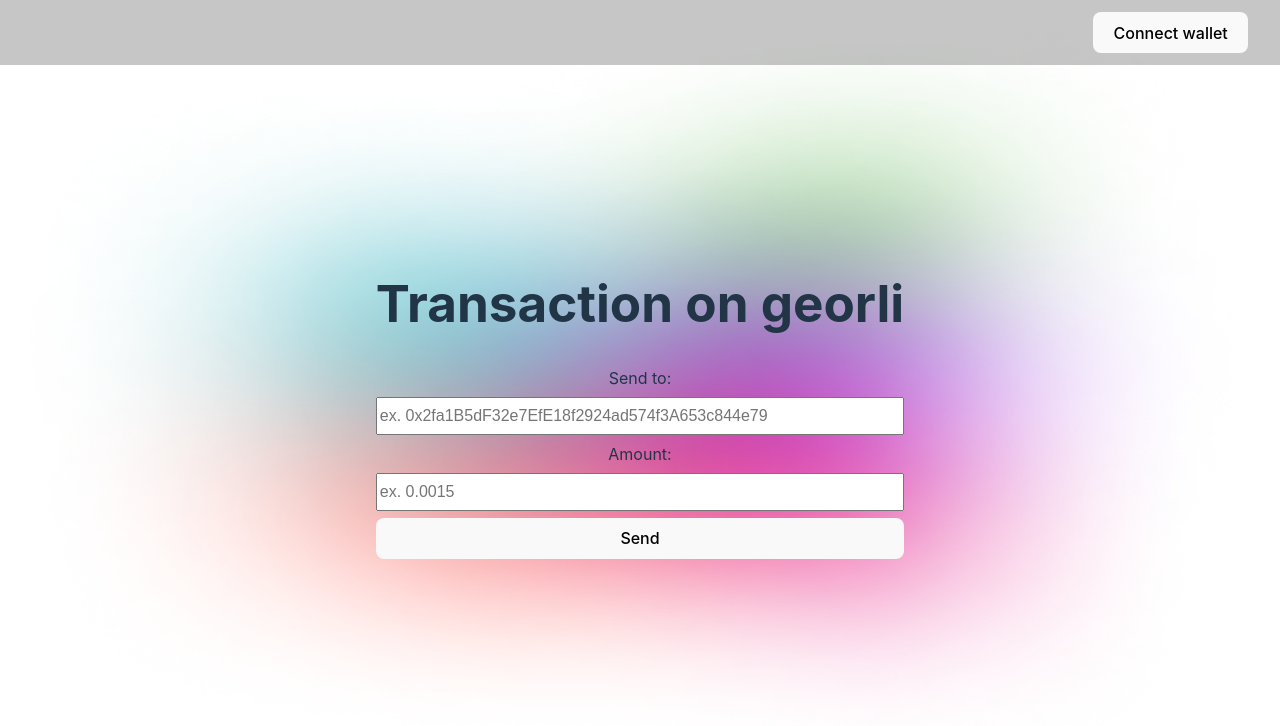
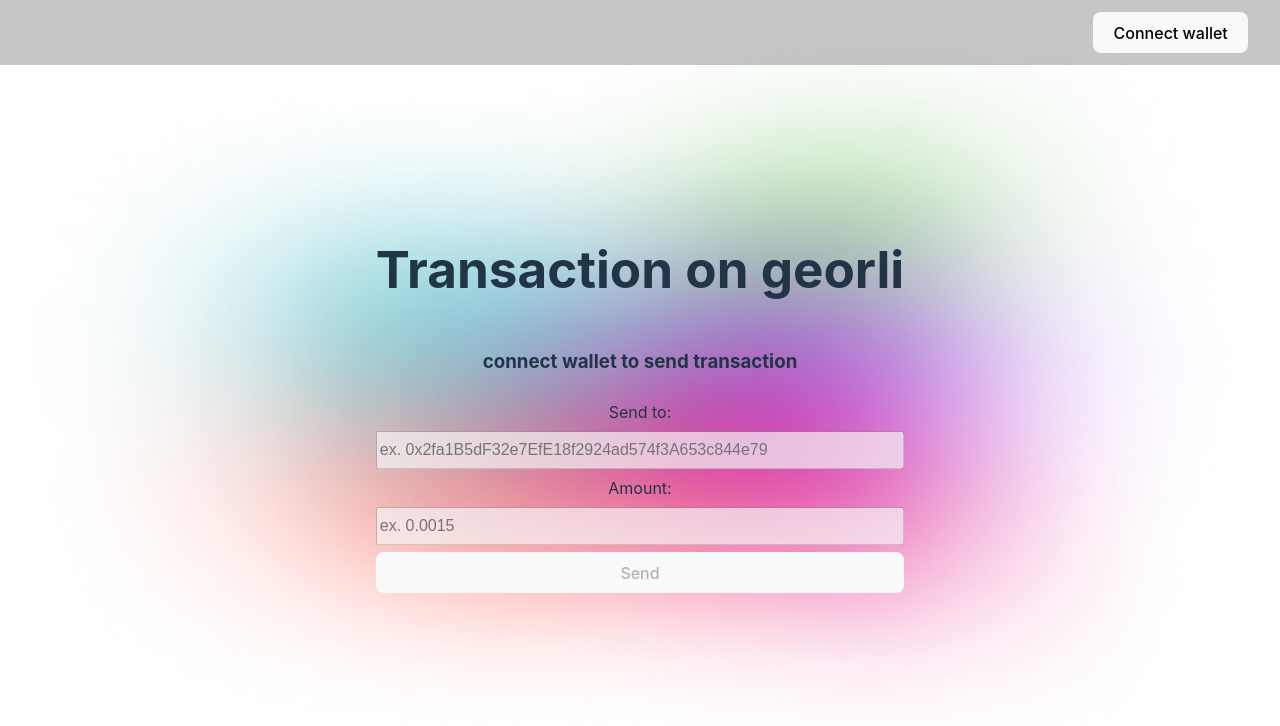
Before and after one commit to MaciejKlis/React-app, a React (Vite) app: page / in a window 1280 px wide. Shown: the top 726 px of the page. Built offline with nearby package versions, Linux system fonts and the light colour scheme.

Commit message:
Inputs filling only if wallet is connected

```diff
--- a/src/App.tsx
+++ b/src/App.tsx
@@ -3,15 +3,16 @@ import './App.css'
 import Form from './components/Form'
 import Navbar from './components/Nav'
 function App() {
-  const [count, setCount] = useState<number>(0)
+  const [isConnected, setIsConnected] = useState(false);
+
 
   return (
     <div>
-      <Navbar/>
-        <div className="app">
-          <h1>Transaction on georli </h1>
-          <Form />
-        </div>
+      <Navbar setIsConnected={setIsConnected}/>
+      <div className="app">
+        <h1>Transaction on georli </h1>
+        <Form isConnected={isConnected}/>
+      </div>
     </div>
   )
 }
--- a/src/components/Form.tsx
+++ b/src/components/Form.tsx
@@ -2,7 +2,11 @@ import React, {useState} from "react";
 
 declare let ethereum: any;
 
-const Form = () => {
+interface IProps {
+    isConnected: boolean
+}
+
+const Form = (props:IProps) => {
     const [reciverAddress, setReciverAddress] = useState('')
     const [amount, setAmount] = useState(0)
     const [wethAmount, setWethAmount] = useState(0)
@@ -13,7 +17,6 @@ const Form = () => {
 
     const handleAmount = (e: React.ChangeEvent<HTMLInputElement>) => {
         const amount = parseFloat(e.target.value);
-        console.log(amount)
         setAmount(amount);
         setWethAmount(amount * 10 ** 18);
     }
@@ -34,14 +37,14 @@ const Form = () => {
         console.log(transactionRequest)
     }
 
-
     return (
         <div className="form-box">
+            {!props.isConnected ? <h3>connect wallet to send transaction</h3> : null}
             <label>Send to:</label>
-            <input type="text" name="address" onChange={handleReciverAddress} placeholder="ex. 0x2fa1B5dF32e7EfE18f2924ad574f3A653c844e79"/>
+            <input disabled={!props.isConnected} type="text" name="address" onChange={handleReciverAddress} placeholder="ex. 0x2fa1B5dF32e7EfE18f2924ad574f3A653c844e79"/>
             <label>Amount:</label>
-            <input type="number" name="amount" min="0" step="0.0005" onChange={handleAmount} placeholder="ex. 0.0015"/>
-            <button onClick={sendTransaction}> Send </button>
+            <input disabled={!props.isConnected} type="number" name="amount" min="0" step="0.0005" onChange={handleAmount} placeholder="ex. 0.0015"/>
+            <button disabled={!props.isConnected} onClick={sendTransaction}> Send </button>
         </div>
     )
 }
--- a/src/components/Nav.tsx
+++ b/src/components/Nav.tsx
@@ -1,9 +1,12 @@
 import React, { useState } from "react";
-import { render } from "react-dom";
 
 declare let ethereum: any;
 
-const Nav = () => {
+interface IProps {
+    setIsConnected: (value: boolean) => void
+}
+
+const Nav = ({setIsConnected}:IProps) => {
     const [walletAddr, setWalletAddr] = useState("");
 
     const connectWallet = async () => {
@@ -11,6 +14,7 @@ const Nav = () => {
             const accounts = await ethereum.request({ method: 'eth_requestAccounts' });
             const account = accounts[0];
             setWalletAddr(account);
+            setIsConnected(true);
         } else {
             alert('Install metamask !');
         }
--- a/src/index.css
+++ b/src/index.css
@@ -65,6 +65,11 @@ button:focus-visible {
   outline: 4px auto -webkit-focus-ring-color;
 }
 
+button:disabled {
+  cursor: default;
+  border-color: transparent;
+}
+
 @media (prefers-color-scheme: light) {
   :root {
     color: #213547;
```
